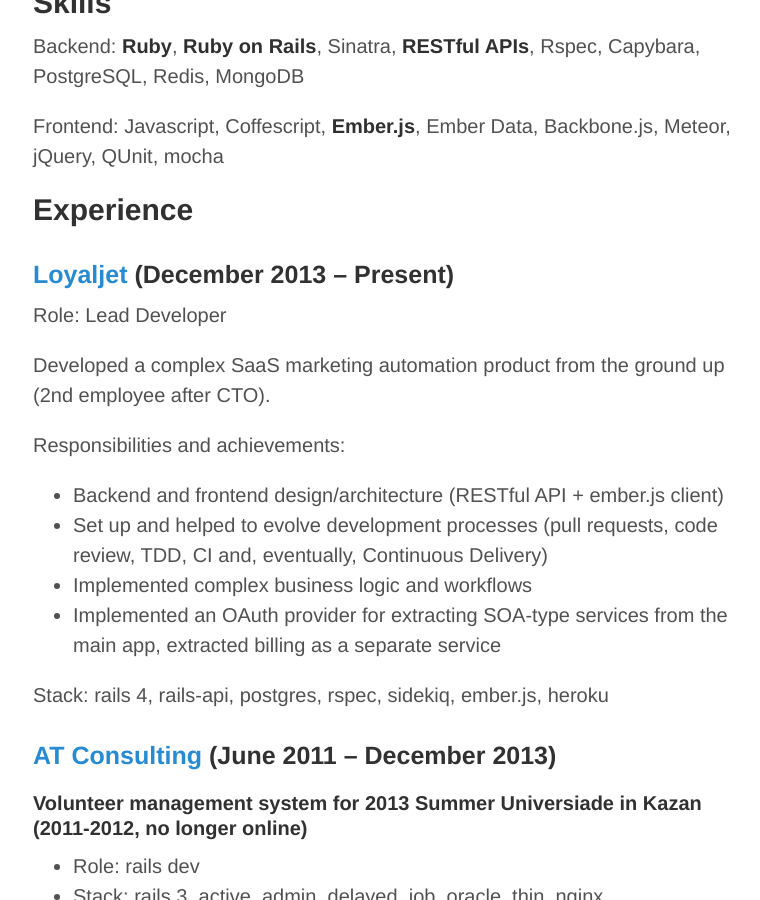
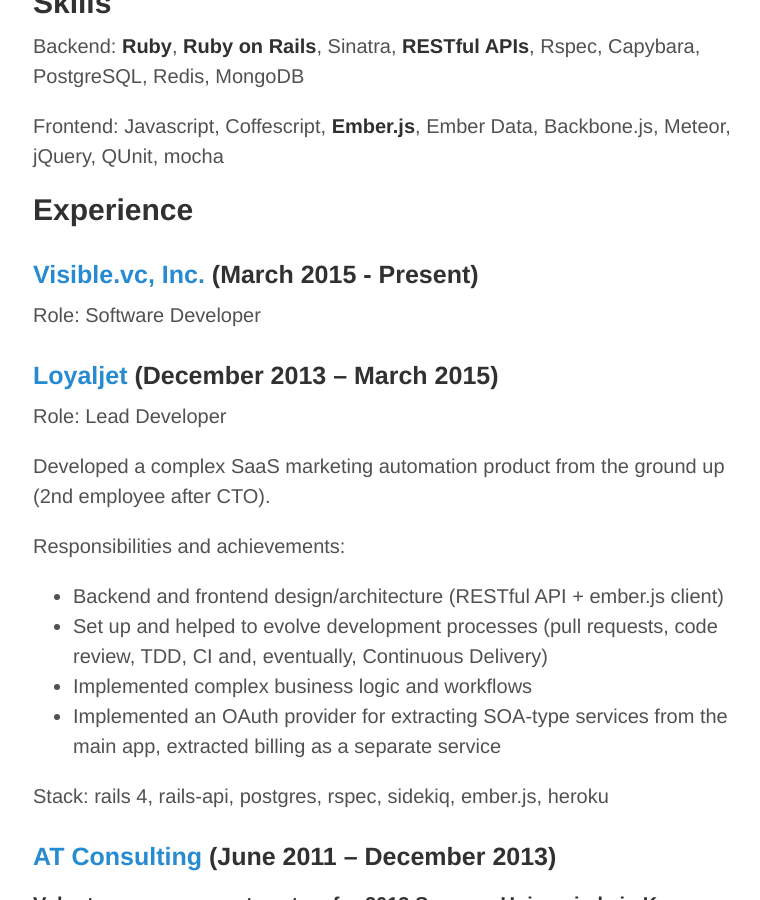
Before and after one commit to whatthewhat/whatthewhat.github.io, a Jekyll site: the page built from resume.md, in a window 1280 px wide and 900 px high, scrolled down 543 px. Shown: the whole window, without its empty margins (247-1007 px from the left). Built offline with Jekyll 4.4.1, drawn with Linux system fonts in a browser that asks for light colours.

Commit message:
Update resume.md

```diff
--- a/resume.md
+++ b/resume.md
@@ -25,7 +25,10 @@
 
 ## Experience
 
-### [Loyaljet](http://loyaljet.ru) (December 2013 – Present)
+### [Visible.vc, Inc.](https://visible.vc) (March 2015 - Present)
+Role: Software Developer
+
+### [Loyaljet](http://loyaljet.ru) (December 2013 – March 2015)
 Role: Lead Developer
 
 Developed a complex SaaS marketing automation product from the ground up (2nd employee after CTO).
```
